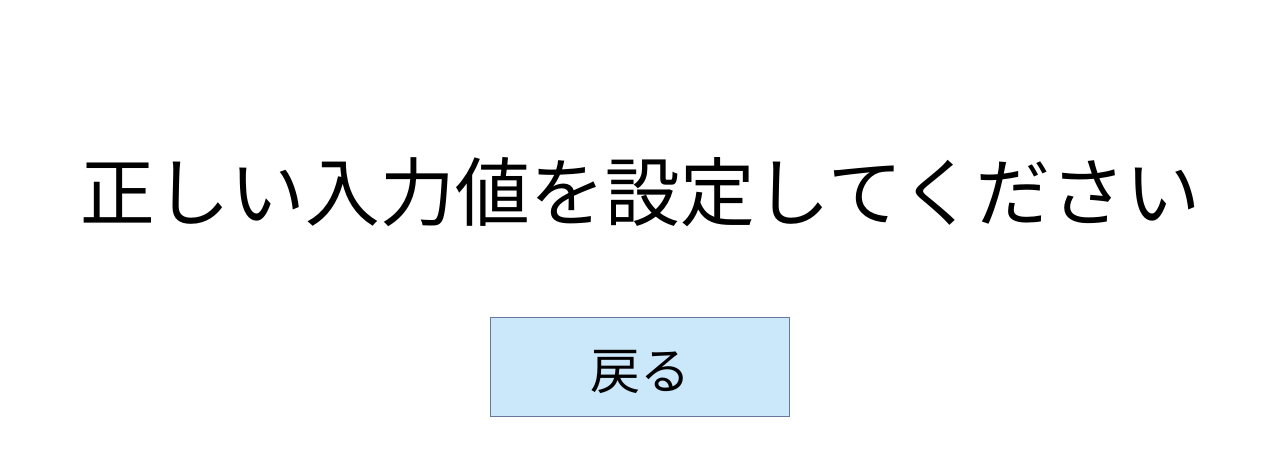
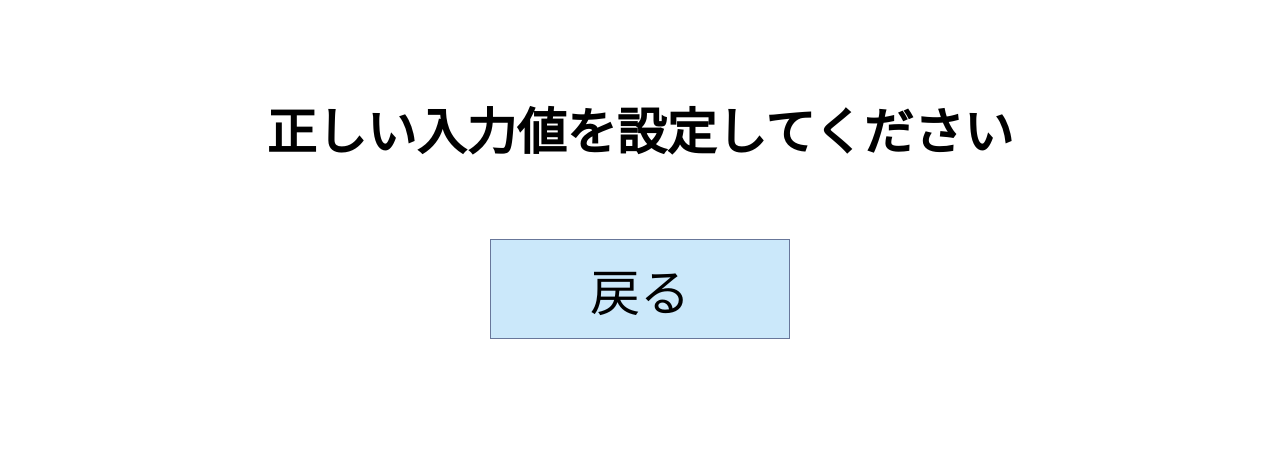
Before and after one commit to Kate0418/django_formula_calculation_app, a Django app: page /era/ in a window 1280 px wide. Shown: the top 456 px of the page. Run offline with Django 4.2, Linux system fonts and the light colour scheme.

Commit message:
no message

```diff
--- a/kate/templates/kate/era.html
+++ b/kate/templates/kate/era.html
@@ -3,7 +3,9 @@
     <head>
         <meta charset="ja">
         <style>
-            h1{ text-align: center }
+            h1{ text-align: center;
+                font-size: 50px
+            }
             body{
                 padding-top: 50px;
             }
@@ -24,8 +26,8 @@
         </style>
     </head>
     <body>
-        <p>正しい入力値を設定してください</p>
-        <h1><button onclick="goBack()">戻る</button></h1>
+        <h1>正しい入力値を設定してください</h1>
+        <p><button onclick="goBack()">戻る</button></p>
         <script>
             function goBack() {
                 // 戻りたい処理をここに追加
```
